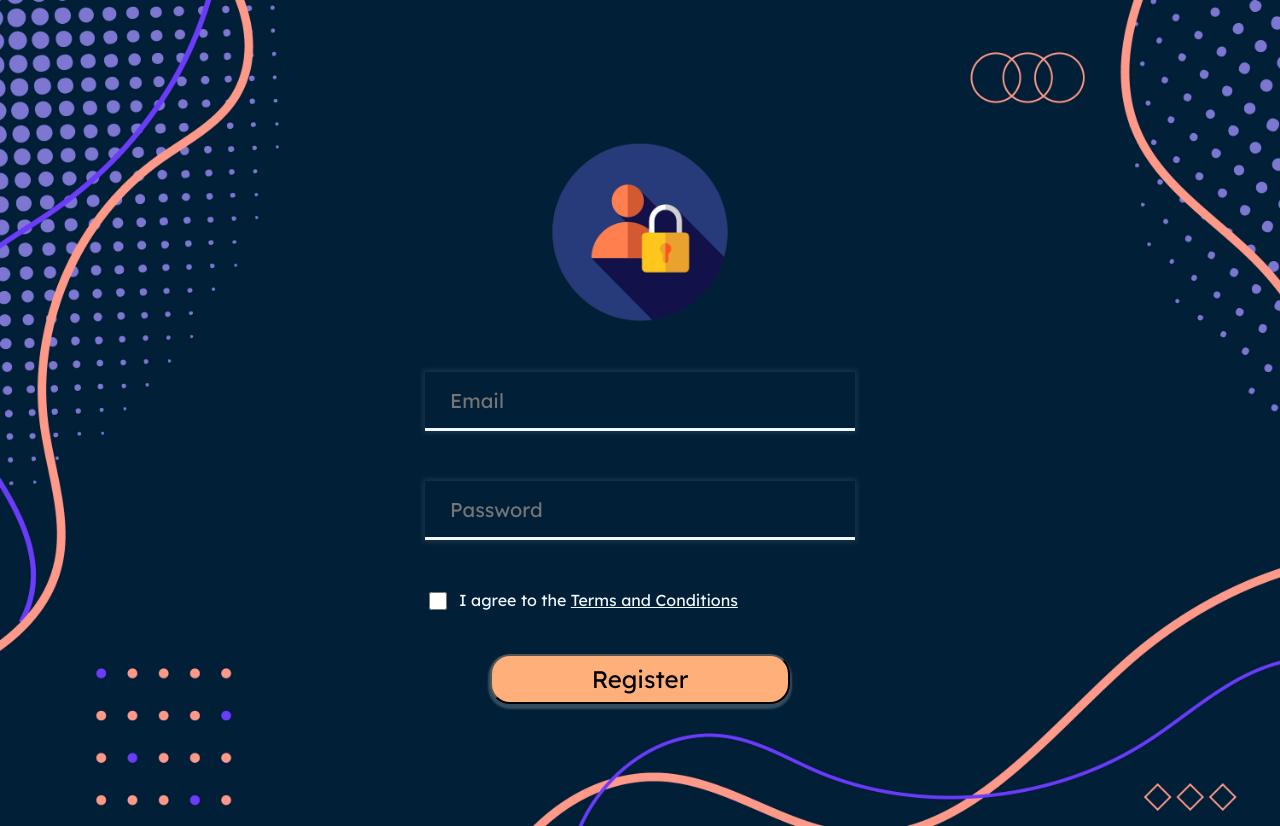
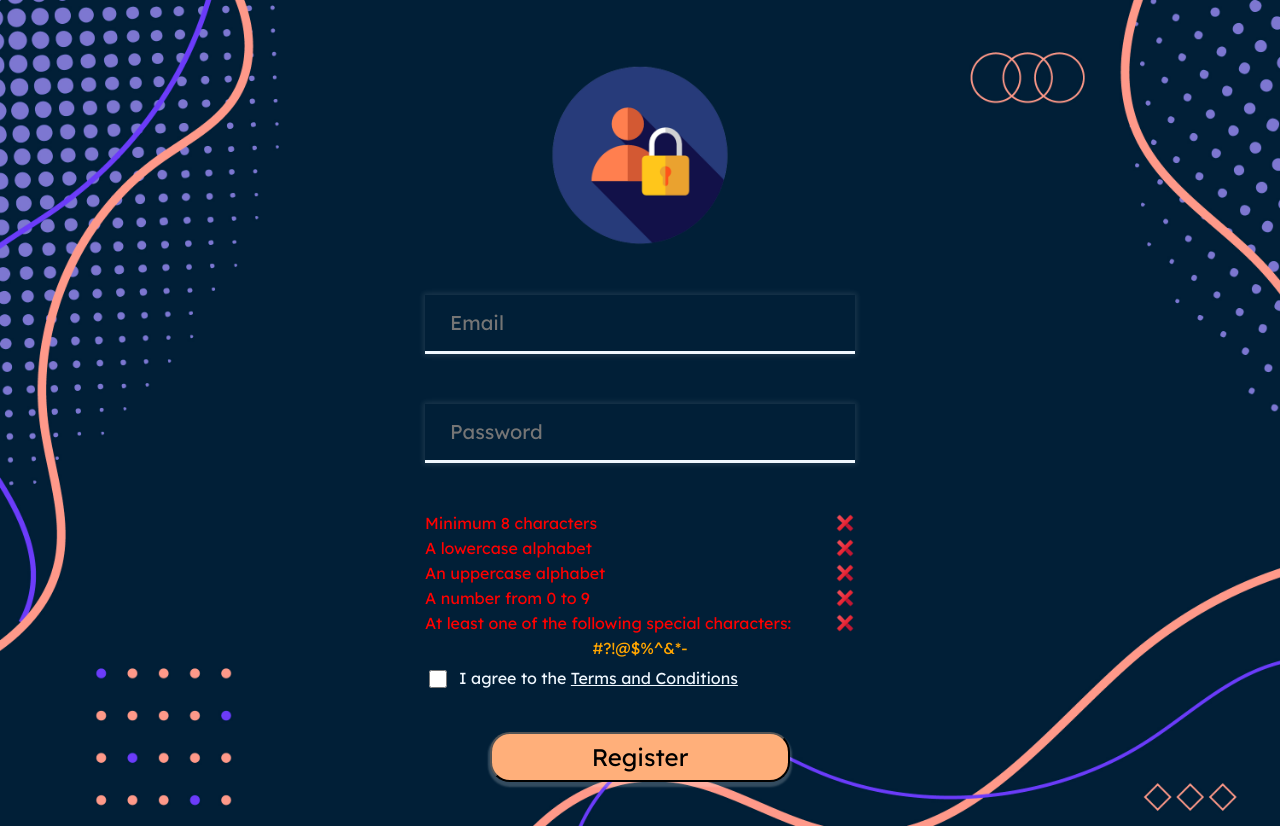
Before and after one commit to kaw101010/signin-login-forms, a Flask app: page / in a window 1280 px wide. Run offline with Flask 2, Linux system fonts and the light colour scheme.

Commit message:
Validation for password length

```diff
--- a/app.py
+++ b/app.py
@@ -1,7 +1,9 @@
-from flask import Flask, render_template, request
+from flask import Flask, render_template, request, flash
 from otp_verification import otp_ver, otp
 
 app = Flask(__name__)
+
+app.config['SECRET_KEY'] = '[_=@`*-&2\>!{1#&/d^(?~.'
 
 @app.route('/', methods=['POST','GET'])
 def index():
--- /dev/null
+++ b/static/form_validation.js
@@ -0,0 +1,16 @@
+document.querySelector("#pw").addEventListener('keyup', function (e){ // Check each time the user presses a key
+    let pw = document.querySelector('#pw').value
+    let tc = document.querySelector('#tc').checked
+    if (pw.length >= 8){ // Checks for length of password
+        document.querySelector('#ic1').style.display='none';
+        document.querySelector('#c1').style.display = 'inline';
+        document.querySelector('#minChars').classList.add('valid-validators')
+        document.querySelector('#minChars').classList.remove('validators')
+    }
+    else{
+        document.querySelector('#ic1').style.display='inline';
+        document.querySelector('#c1').style.display = 'none';
+        document.querySelector('#minChars').classList.remove('valid-validators')
+        document.querySelector('#minChars').classList.add('validators')
+    }
+});
--- a/static/styles.css
+++ b/static/styles.css
@@ -147,3 +147,37 @@ input[type='password']:focus, input[type='email']:focus{
 input[name="otp-1"]{
     margin-left: 30px;
 }
+
+.validators{
+    display: flex;
+    justify-content: space-between;
+    margin-bottom: 5px;
+    color: red;
+    font-size: 16px;
+}
+
+.chars{
+    margin-bottom: 10px;
+    display: flex;
+    justify-content: space-around;
+    color: orange;
+}
+
+.correct{
+    display: inline;
+    vertical-align: bottom;
+    display: none;
+}
+
+.incorrect {
+    display: inline;
+    vertical-align: bottom;
+}
+
+.valid-validators {
+    display: flex;
+    justify-content: space-between;
+    margin-bottom: 5px;
+    color: #90ee90;
+    font-size: 16px;
+}
--- a/templates/register.html
+++ b/templates/register.html
@@ -9,18 +9,27 @@
         <div class="ref-form">
             <div class="reg">
                 {% if success == True %}<!--Checks if success parameter is True. If true it shows registered-->
-                    <p id="success" style="color: azure;" style="position:relative">Registered!</p>
+                    <p id="success" style="color: azure;position:relative;font-size:25px;">Registered!</p>
                 {% elif success == False %}:
-                    <p id="failure" style="color:azure;">Not Registered!</p>
+                    <p id="failure"  style="color: azure;position:relative;font-size:25px;">Incorrect OTP. Please register again.</p>
                 {% endif %}
                 <div style="display: block;">
                     <form action="/register" method="post">
                         <img src="/static/assets/user2.png" height="200px" width="250px" alt="user_icon" style="display: block;margin: 0 auto;">
                         <input type="email" id="mail" name="user_email" required autocomplete="off" placeholder="Email">
-                        <input type="password" id="pw" name="user_pw" required autocomplete="off" placeholder="Password">
+                        <input type="password" id="pw" name="user_pw" required autocomplete="off" placeholder="Password" pattern='^(?=.*?[A-Z])(?=.*?[a-z])(?=.*?[0-9])(?=.*?[#?!@$%^&*-]).{8,}$'>
+                        <div>
+                            <label class="validators" id="minChars">Minimum 8 characters<img src="/static/assets/tick.png" alt="tick mark" width="22px" height="22px" class="correct" id="c1"><img src="/static/assets/cross.png" alt="cross mark" width = "20px" height="20px" class="incorrect" id="ic1"></label>
+                            <label class="validators">A lowercase alphabet<img src="/static/assets/tick.png" alt="tick mark" width="22px" height="22px" class="correct" id="c2"><img src="/static/assets/cross.png" alt="cross mark" width = "20px" height="20px" class="incorrect" id="ic2"></label>
+                            <label class="validators">An uppercase alphabet<img src="/static/assets/tick.png" alt="tick mark" width="22px" height="22px" class="correct" id="c3"><img src="/static/assets/cross.png" alt="cross mark" width = "20px" height="20px" class="incorrect" id="ic3"></label>
+                            <label class="validators">A number from 0 to 9<img src="/static/assets/tick.png" alt="tick mark" width="22px" height="22px" class="correct" id="c4"><img src="/static/assets/cross.png" alt="cross mark" width = "20px" height="20px" class="incorrect" id="ic4"></label>
+                            <label class="validators">At least one of the following special characters:<img src="/static/assets/tick.png" alt="tick mark" width="22px" height="22px" class="correct" id="c5"><img src="/static/assets/cross.png" alt="cross mark" width = "20px" height="20px" class="incorrect" id="ic5"></label>
+                            <label class="chars">#?!@$%^&*-</label>
+                        </div>
                         <label id="tc_link"><input type="checkbox" id="tc" name="tc" required> &nbsp;I agree to the <a href="https://www.gnu.org/licenses/gpl-3.0.txt" target="_blank" style="color:aliceblue">Terms and Conditions</a></label>
                         <button type="submit" id="submit">Register</button>
                     </form>
+                    <script src="/static/form_validation.js"></script>
                     {% if otp_ == True %}
                     <!--Form to check for OTP entered by user-->
                         <form action="/otp_check" method="post">
```
Also changed, not shown: static/assets/cross.png (added), static/assets/tick.png (added).
